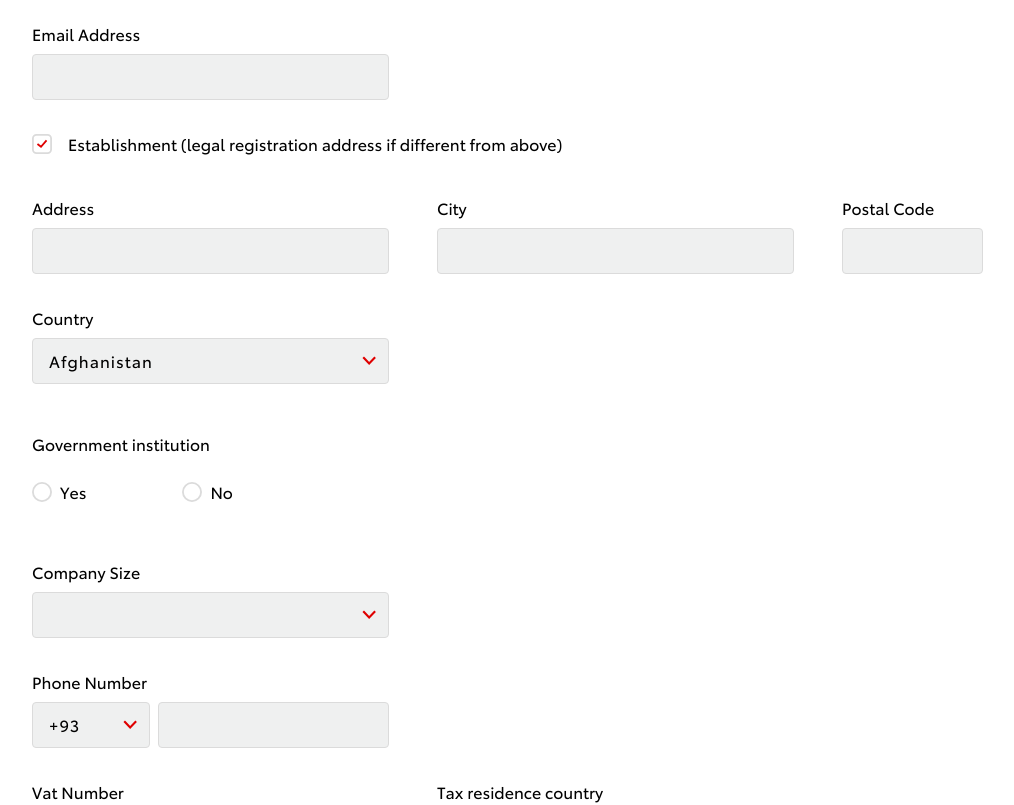
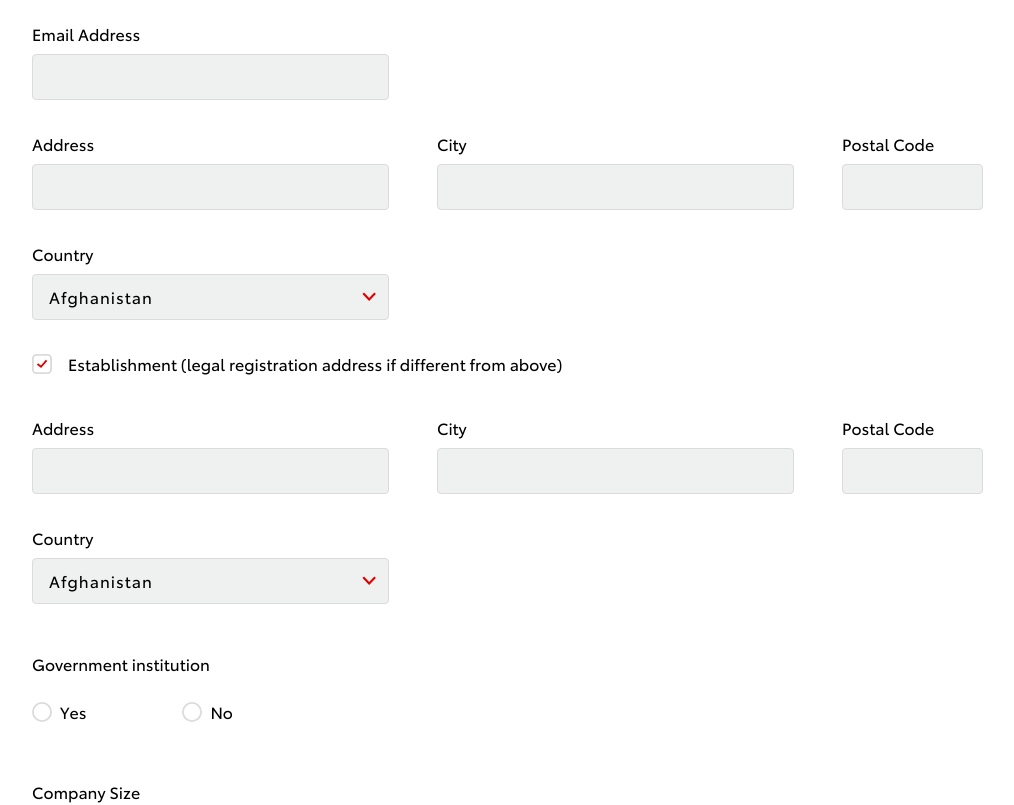
Before and after one commit to xisterDevelopers/toyota-webform-BAF, a React (Create React App) app: page /upsert-BAF in a window 1280 px wide. Shown: the part 1040-1845 px from the top of the page, without its empty margins (16-1030 px from the left). Built offline with nearby package versions, Linux system fonts and the light colour scheme.

Commit message:
Refactoring binding e check binding lettura e scrittura,

```diff
--- /dev/null
+++ b/src/api/uploadFile.service.ts
@@ -0,0 +1,11 @@
+import db from "../utils/db.json";
+
+const getAll = () => {
+    return db.uploadedFiles;
+};
+
+const FormService = {
+    getAll
+};
+
+export default FormService;
--- a/src/components/UpsertBAF/SupplierBankDetailsUpsert/SupplierBankDetailsUpsert.tsx
+++ b/src/components/UpsertBAF/SupplierBankDetailsUpsert/SupplierBankDetailsUpsert.tsx
@@ -24,6 +24,22 @@ const SupplierBankDetailsUpsert: FC<SupplierBankDetailsUpsertProps> = ({outputDe
     const [sortCode, setSortCode] = useState(outputDetails.sortCode);
 
     // outputDetails.effectiveDate = new Date(date).toString();
+    const test = () => {
+        console.log("model: " + outputDetails.effectiveDate)
+        console.log("state: " + date)
+    }
+
+    useLayoutEffect(() => {
+        if(outputDetails.factoryCompany !== undefined) {
+            setIsFactoryCompany(outputDetails.factoryCompany)
+        }
+        if(outputDetails.nameIsDifferentFromBankAccountName !== undefined) {
+            setIsAccountDiffHolderName(outputDetails.nameIsDifferentFromBankAccountName)
+        }
+        if(outputDetails.effectiveDate !== undefined) {
+            setDate(outputDetails.effectiveDate)
+        }
+    }, [outputDetails.factoryCompany, outputDetails.nameIsDifferentFromBankAccountName, outputDetails.effectiveDate])
 
     return(
         <div>
@@ -59,9 +75,13 @@ const SupplierBankDetailsUpsert: FC<SupplierBankDetailsUpsertProps> = ({outputDe
                     <div className="d-flex flex-column">
                         <label className="font-input-label">Effective date</label>
                         <input type="date" className="custom-input custom-date input-lg"
-                               defaultValue={date} onChange={(event) => outputDetails.effectiveDate = event.target.value} />
+                               defaultValue={date} onChange={(event) => {
+                                    setDate(event.target.value)
+                                    outputDetails.effectiveDate = event.target.value
+                        }} />
                     </div>
                 </div>
+                <p onClick={test}>test</p>
                 <div className="d-flex gap-5">
                     <div className="d-flex flex-column">
                         <label className="font-input-label">Bank account holder name</label>
@@ -74,14 +94,20 @@ const SupplierBankDetailsUpsert: FC<SupplierBankDetailsUpsertProps> = ({outputDe
                         <label htmlFor="accountHolderName" className="font-input-label">Supplier name is different from bank account holder name?</label>
                         <div className="d-flex gap-6">
                             <div className="d-flex gap-2">
-                                <input type="radio" id="yesAccount" name="accountHolderName" hidden={true}
-                                       onChange={() =>  setIsAccountDiffHolderName(outputDetails.nameIsDifferentFromBankAccountName = true)}/>
+                                <input type="radio" id="yesAccount" name="accountHolderName" hidden={true} checked={isAccountDiffHolderName === true}
+                                       onChange={() =>  {
+                                           setIsAccountDiffHolderName(true)
+                                           outputDetails.nameIsDifferentFromBankAccountName = true
+                                       }}/>
                                 <label htmlFor="yesAccount" className="custom-radio"></label>
                                 <label htmlFor="yesAccount">Yes</label>
                             </div>
                             <div className="d-flex gap-2">
-                                <input type="radio" id="noAccount" name="accountHolderName" hidden={true}
-                                       onChange={() => setIsAccountDiffHolderName(outputDetails.nameIsDifferentFromBankAccountName = false)}/>
+                                <input type="radio" id="noAccount" name="accountHolderName" hidden={true} checked={isAccountDiffHolderName === false}
+                                       onChange={() => {
+                                           setIsAccountDiffHolderName(false)
+                                           outputDetails.nameIsDifferentFromBankAccountName = false
+                                       }}/>
                                 <label htmlFor="noAccount" className="custom-radio"></label>
                                 <label htmlFor="noAccount">No</label>
                             </div>
@@ -91,7 +117,7 @@ const SupplierBankDetailsUpsert: FC<SupplierBankDetailsUpsertProps> = ({outputDe
                 <div className="d-flex gap-5">
                     <div className="d-flex flex-column">
                         <label className="font-input-label">Reason<span className="red">*</span></label>
-                        <input type="text" className="custom-input input-lg" disabled={!isAccountDiffHolderName}
+                        <input type="text" className="custom-input input-lg" disabled={!outputDetails.nameIsDifferentFromBankAccountName}
                                defaultValue={outputDetails.reasonName} onChange={(event) => outputDetails.reasonName = event.target.value}/>
                     </div>
                 </div>
@@ -100,14 +126,20 @@ const SupplierBankDetailsUpsert: FC<SupplierBankDetailsUpsertProps> = ({outputDe
                         <label htmlFor="factoryCompany" className="font-input-label">Factory company?</label>
                         <div className="d-flex gap-6">
                             <div className="d-flex gap-2">
-                                <input type="radio" id="yesFactory" name="factoryCompany" hidden={true}
-                                       onChange={() => setIsFactoryCompany(outputDetails.factoryCompany = true)}/>
+                                <input type="radio" id="yesFactory" name="factoryCompany" hidden={true} checked={isFactoryCompany === true}
+                                       onChange={() => {
+                                           setIsFactoryCompany(true)
+                                           outputDetails.factoryCompany = true
+                                       }}/>
                                 <label htmlFor="yesFactory" className="custom-radio"></label>
                                 <label htmlFor="yesFactory">Yes</label>
                             </div>
                             <div className="d-flex gap-2">
-                                <input type="radio" id="noFactory" name="factoryCompany" hidden={true}
-                                       onChange={() => setIsFactoryCompany(outputDetails.factoryCompany = false)}/>
+                                <input type="radio" id="noFactory" name="factoryCompany" hidden={true} checked={isFactoryCompany === false}
+                                       onChange={() => {
+                                           setIsFactoryCompany(false)
+                                           outputDetails.factoryCompany = false
+                                       }}/>
                                 <label htmlFor="noFactory" className="custom-radio"></label>
                                 <label htmlFor="noFactory">No</label>
                             </div>
@@ -117,7 +149,7 @@ const SupplierBankDetailsUpsert: FC<SupplierBankDetailsUpsertProps> = ({outputDe
                 <div className="d-flex gap-5">
                     <div className="d-flex flex-column">
                         <label className="font-input-label">Reason<span className="red">*</span></label>
-                        <input type="text" className="custom-input input-lg" disabled={!isFactoryCompany}
+                        <input type="text" className="custom-input input-lg" disabled={!outputDetails.factoryCompany}
                                defaultValue={outputDetails.reasonFactory} onChange={(event) => outputDetails.reasonFactory = event.target.value}/>
                     </div>
                 </div>
--- a/src/components/UpsertBAF/SupplierIdentificationUpsert/SupplierIdentificationUpsert.tsx
+++ b/src/components/UpsertBAF/SupplierIdentificationUpsert/SupplierIdentificationUpsert.tsx
@@ -35,6 +35,41 @@ const SupplierIdentificationUpsert: FC<SupplierIdentificationUpsertProps> = ({mo
     const [vatNumber, setVatNumber] = useState(model.vatNumber);
     const [vatRegime, setVatRegime] = useState(model.vatRegime);
     const [postalCode, setPostalCode] = useState(model.postalCode);
+    const [vatRegimeBool, setVatRegimeBool] = useState<boolean>();
+
+    useLayoutEffect(() => {
+        if(model.vatRegime) {
+            if(model.vatRegime == "Encaissement/Deferred") {
+                setVatRegimeBool(true)
+            } else if (model.vatRegime == "Debit/Non deferred") {
+                setVatRegimeBool(false)
+            }
+        }
+        if(model.establishment !== undefined) {
+            setEstablishment(model.establishment)
+        }
+        if(model.governmentInstitution !== undefined) {
+            setGovernmentInstitution(model.governmentInstitution)
+        }
+        if(model.companySize !== undefined) {
+            setCompanySize(model.companySize)
+        }
+        if(model.country !== undefined) {
+            setCountry(model.country)
+        }
+        if(model.vatNumber !== model.taxID) {
+            setSameTaxID(true)
+        } else {
+            model.taxID = ""
+            setSameTaxID(false)
+        }
+    }, [model.vatRegime, model.establishment, model.governmentInstitution, model.companySize, model.country])
+
+    const test = () => {
+        console.log("Model: " + model.country)
+        console.log("State: " + country)
+    }
+
 
     return (
       <div className="SupplierIdentificationUpsert">
@@ -66,15 +101,6 @@ const SupplierIdentificationUpsert: FC<SupplierIdentificationUpsertProps> = ({mo
                              defaultValue={model.emailAddress} onChange={event => model.emailAddress = event.target.value}/>
                   </div>
               </div>
-              <div className="d-flex">
-                  <div className="d-flex flex-column">
-                      <label htmlFor="establishment" className="d-flex font-input-label">
-                          <input type="checkbox" id="establishment" hidden defaultChecked={true} onChange={event => model.establishment = event.target.checked}/>
-                          <label htmlFor="establishment" className="font-input-label custom-checkbox mr-3"></label>
-                          Establishment (legal registration address if different from above)
-                      </label>
-                  </div>
-              </div>
               <div className="d-flex gap-5">
                   <div className="d-flex flex-column">
                       <label htmlFor="address" className="font-input-label">Address</label>
@@ -95,12 +121,60 @@ const SupplierIdentificationUpsert: FC<SupplierIdentificationUpsertProps> = ({mo
               <div className="d-flex">
                   <div className="d-flex flex-column">
                       <label htmlFor="country" className="font-input-label">Country</label>
+                      <select id="country" className="custom-input custom-select input-lg"
+                              value={model.country}
+                              onChange={(event) => {
+                                  setCca2(model.cca2 = countries?.find(c => c.name === event.target.value)?.cca2);
+                                  setIdd(model.idd = countries?.find(c => c.name === event.target.value)?.idd.at(0));
+                                  setCountry(model.country = event.target.value);
+
+                              }}>
+                          {
+                              countries?.map((country,i) =>
+                                  (
+                                      <option key={i}>{country.name}</option>
+                                  ))
+                          }
+                      </select>
+                  </div>
+              </div>
+              <div className="d-flex">
+                  <div className="d-flex flex-column">
+                      <label htmlFor="establishment" className="d-flex font-input-label">
+                          <input type="checkbox" id="establishment" hidden checked={establishment !== undefined ? establishment : false}
+                                 onChange={() => {
+                                         setEstablishment(!establishment)
+                                         model.establishment = !establishment
+                                 }}/>
+                          <label htmlFor="establishment" className="font-input-label custom-checkbox mr-3"></label>
+                          Establishment (legal registration address if different from above)
+                      </label>
+                  </div>
+              </div>
+              <div className="d-flex gap-5">
+                  <div className="d-flex flex-column">
+                      <label htmlFor="address" className="font-input-label">Address</label>
+                      <input type="text" id="address" className="custom-input input-lg"
+                             defaultValue={model.establishmentAddress} onChange={event => model.establishmentAddress = event.target.value}/>
+                  </div>
+                  <div className="d-flex flex-column">
+                      <label htmlFor="city" className="font-input-label">City</label>
+                      <input type="text" id="city" className="custom-input input-lg"
+                             defaultValue={model.establishmentCity} onChange={event => model.establishmentCity = event.target.value}/>
+                  </div>
+                  <div className="d-flex flex-column">
+                      <label htmlFor="postalCode" className="font-input-label">Postal Code</label>
+                      <input type="text" id="postalCode" className="custom-input input-md"
+                             defaultValue={model.establishmentPostalCode} onChange={event => model.establishmentPostalCode = event.target.value}/>
+                  </div>
+              </div>
+              <div className="d-flex">
+                  <div className="d-flex flex-column">
+                      <label htmlFor="country" className="font-input-label">Country</label>
                           <select id="country" className="custom-input custom-select input-lg"
-                                  value={country}
+                                  value={model.establishmentCountry}
                                   onChange={(event) => {
-                                      setCca2(model.cca2 = countries?.find(c => c.name === event.target.value)?.cca2);
-                                      setIdd(model.idd = countries?.find(c => c.name === event.target.value)?.idd.at(0));
-                                      setCountry(model.country = event.target.value);
+                                      setEstablishmentCountry(model.establishmentCountry = event.target.value);
                                   }}>
                               {
                                   countries?.map((country,i) =>
@@ -111,19 +185,26 @@ const SupplierIdentificationUpsert: FC<SupplierIdentificationUpsertProps> = ({mo
                           </select>
                   </div>
               </div>
+
               <div className="d-flex py-3">
                   <div id="governmentInstitution" className="d-flex flex-column">
                       <label htmlFor="governmentInstitution" className="font-input-label mb-2">Government institution</label>
                       <div className="d-flex gap-6">
                           <div className="d-flex gap-2">
-                              <input type="radio" id="yes" name="governmentInstitution" value={1} checked={model.governmentInstitution === true}
-                                     onChange={event => model.governmentInstitution = (event.target.value === "1")} hidden />
+                              <input type="radio" id="yes" name="governmentInstitution" checked={governmentInstitution === true}
+                                     onChange={() => {
+                                         setGovernmentInstitution(true)
+                                         model.governmentInstitution = true
+                                     }} hidden />
                               <label htmlFor="yes" className="font-input-label custom-radio"></label>
                               <label htmlFor="yes" className="font-input-label">Yes</label>
                           </div>
                           <div className="d-flex gap-2">
-                              <input type="radio" id="no" name="governmentInstitution" value={0} checked={model.governmentInstitution === false}
-                                     onChange={event => model.governmentInstitution = (event.target.value === "0")} hidden />
+                              <input type="radio" id="no" name="governmentInstitution" defaultChecked={governmentInstitution === false}
+                                     onChange={() => {
+                                         setGovernmentInstitution(false)
+                                         model.governmentInstitution = false
+                                     }} hidden />
                               <label htmlFor="no" className="font-input-label custom-radio"></label>
                               <label htmlFor="no" className="font-input-label">No</label>
                           </div>
@@ -134,7 +215,10 @@ const SupplierIdentificationUpsert: FC<SupplierIdentificationUpsertProps> = ({mo
                   <div className="d-flex flex-column">
                       <label htmlFor="numberPrefix" className="font-input-label">Company Size</label>
                       <select id="companySize" className="custom-input custom-select input-lg"
-                              value={model.companySize} onChange={event => model.companySize = event.target.value}>
+                              value={companySize} onChange={event => {
+                                  setCompanySize(event.target.value)
+                                  model.companySize = event.target.value
+                      }}>
                           <option value=""></option>
                           <option value="small">Small [0 - 249]</option>
                           <option value="medium">Medium [250 - 999]</option>
@@ -189,12 +273,14 @@ const SupplierIdentificationUpsert: FC<SupplierIdentificationUpsertProps> = ({mo
                   <div className="d-flex flex-column">
                       <label htmlFor="taxID" className="font-input-label mb-2">Tax ID</label>
                       <label htmlFor="differentTaxID" className="d-flex font-input-label">
-                          <input type="checkbox" id="differentTaxID" hidden checked={model.vatNumber !== model.taxID}
-                                 onChange={event => setSameTaxID(!event.target.checked)}/>
+                          <input type="checkbox" id="differentTaxID" hidden checked={sameTaxID !== undefined ? sameTaxID : false}
+                                 onChange={() => {
+                                     setSameTaxID(!sameTaxID)
+                                 }}/>
                           <label htmlFor="differentTaxID" className="font-input-label custom-checkbox mr-3"></label>
                           Different from vat number
                       </label>
-                      <input type="text" id="taxID" className="custom-input input-lg mt-3" disabled={sameTaxID}
+                      <input type="text" id="taxID" className="custom-input input-lg mt-3" disabled={!sameTaxID}
                              defaultValue={model.taxID} onChange={event => model.taxID = event.target.value}/>
                   </div>
               </div>
@@ -203,13 +289,19 @@ const SupplierIdentificationUpsert: FC<SupplierIdentificationUpsertProps> = ({mo
                   <div className="d-flex gap-6">
                       <div className="d-flex gap-2">
                           <input type="radio" id="encaissement_deferred" name="vatRegime" value="Encaissement/Deferred" hidden
-                                 onChange={event => model.vatRegime = event.target.value}/>
+                                 checked={vatRegimeBool === true} onChange={(event) => {
+                                     setVatRegimeBool(true)
+                                     model.vatRegime = event.target.value
+                          }}/>
                           <label htmlFor="encaissement_deferred" className="font-input-label custom-radio"></label>
                           <label htmlFor="encaissement_deferred" className="font-input-label">Encaissement/Deferred</label>
                       </div>
                       <div className="d-flex gap-2">
                           <input type="radio" id="debit_non_deferred" name="vatRegime" value="Debit/Non deferred" hidden
-                                 onChange={event => model.vatRegime = event.target.value}/>
+                                 checked={vatRegimeBool === false} onChange={(event) => {
+                                     setVatRegimeBool(false)
+                                     model.vatRegime = event.target.value
+                          }}/>
                           <label htmlFor="debit_non_deferred" className="font-input-label custom-radio"></label>
                           <label htmlFor="debit_non_deferred" className="font-input-label">Debit/Non deferred</label>
                       </div>
@@ -219,7 +311,7 @@ const SupplierIdentificationUpsert: FC<SupplierIdentificationUpsertProps> = ({mo
                   <div className="d-flex flex-column">
                       <label htmlFor="registrationNumber" className="font-input-label">Registration number</label>
                       <input type="text" id="registrationNumber" className="custom-input input-lg"
-                             value={registrationNumber} onChange={event => model.registrationNumber = event.target.value}/>
+                             defaultValue={model.registrationNumber} onChange={event => model.registrationNumber = event.target.value}/>
                   </div>
               </div>
           </form>
--- a/src/components/UpsertBAF/UpsertBAF.tsx
+++ b/src/components/UpsertBAF/UpsertBAF.tsx
@@ -21,6 +21,7 @@ import Banner from "../../shared/Banner/Banner";
 import Icon from "../../shared/Icon/Icon";
 import {IoMdClose} from 'react-icons/io';
 import FormService from "../../api/form.service";
+import UploadFileService from "../../api/uploadFile.service";
 
 const MAX_FILE_SIZE: number = 5E+6;
 
@@ -64,9 +65,13 @@ const UpsertBaf: React.FunctionComponent = () => {
 
         if (id !== undefined) {
             const form = FormService.getById(Number(id));
+            const uploadedFile = UploadFileService.getAll();
             if(form) {
                 setSupplierIdentification(form.identification);
                 setBankUpsertModel(form.bankDetails);
+            }
+            if(uploadedFile.length > 0 && form?.id === Number(id)) {
+                setUploadedFiles(uploadedFile)
             }
         } else {
             setSupplierIdentification({
--- a/src/styles/input.css
+++ b/src/styles/input.css
@@ -33,7 +33,8 @@ input, select {
 
 .custom-date[type="date"]::-webkit-inner-spin-button,
 .custom-date[type="date"]::-webkit-calendar-picker-indicator {
-    display: none;
+    filter: opacity(0);
+    cursor: pointer;
     -webkit-appearance: none;
 }
 
```
Also changed, not shown: src/utils/db.json.
